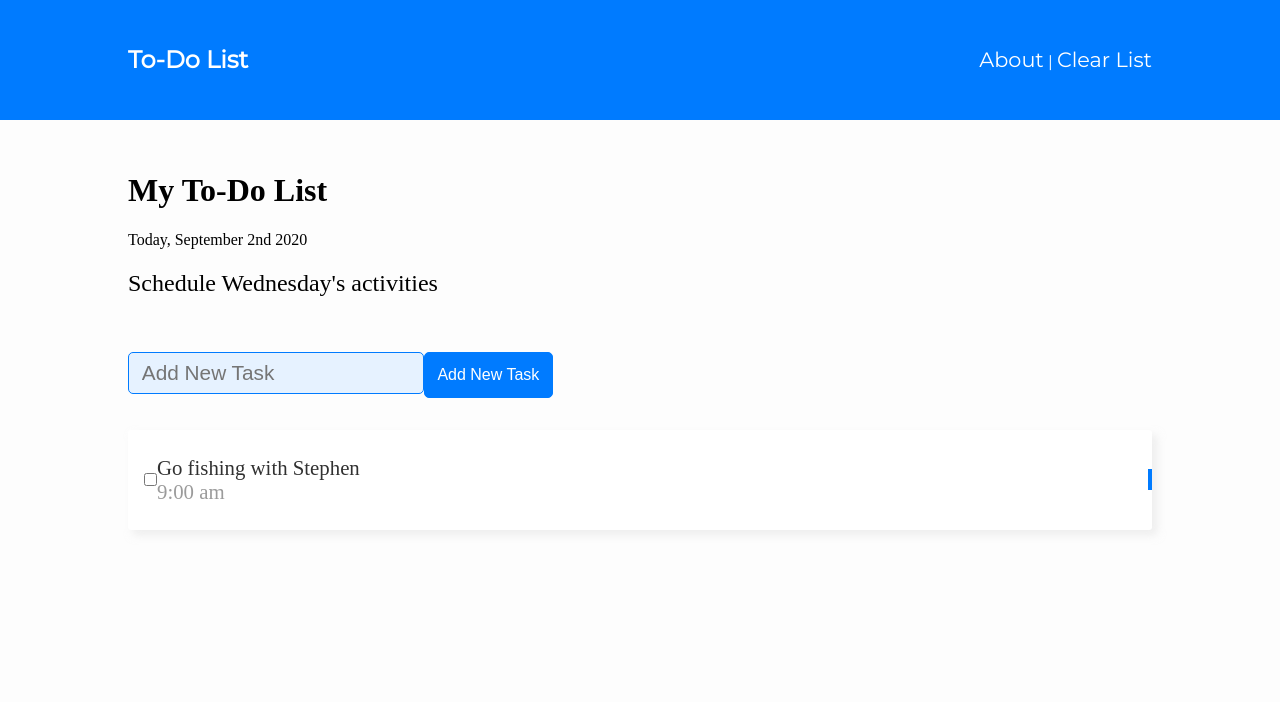
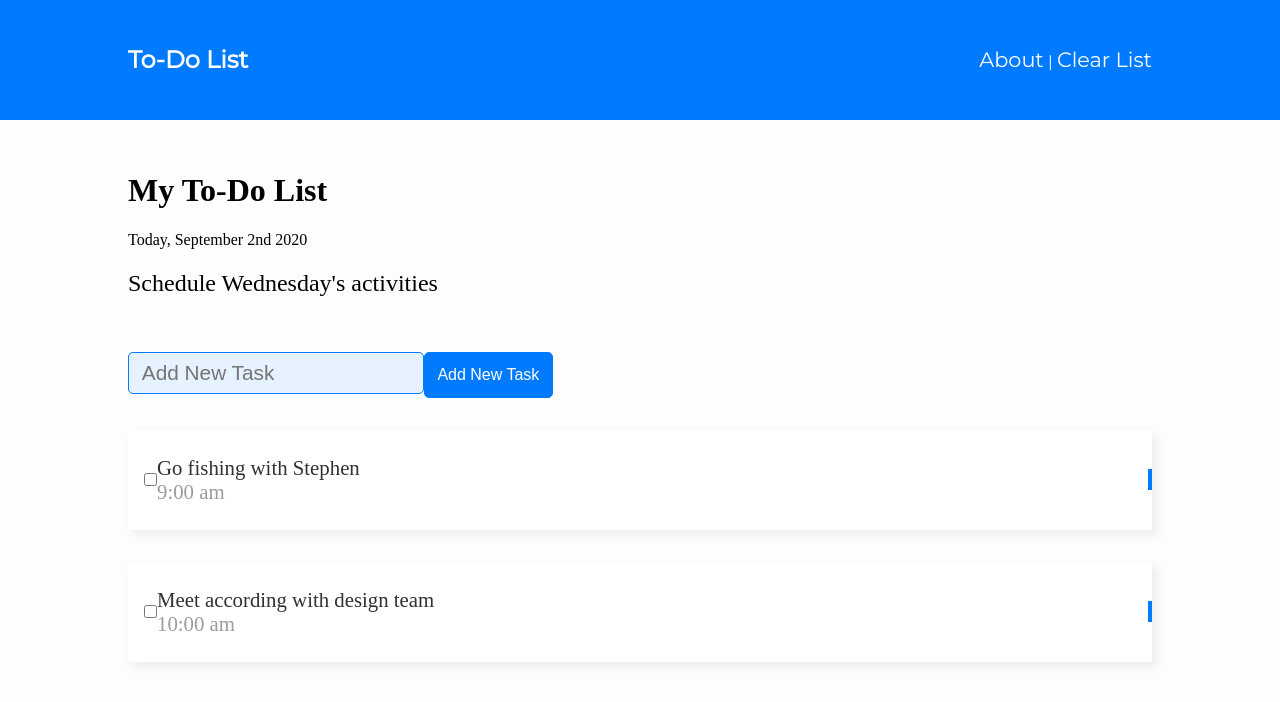
Before and after one commit to coolpythoncodes/React-ToDo-List, a React (Create React App) app: page / in a window 1280 px wide. Shown: the top 702 px of the page. Built offline with nearby package versions, Linux system fonts and the light colour scheme.

Commit message:
TodoListItem component

```diff
--- a/src/App.js
+++ b/src/App.js
@@ -5,16 +5,40 @@ import Info from './component/Info';
 
 import './sass/main.scss';
 import AddToDo from './component/AddToDo';
-import ToDoItem from './component/ToDoItem';
+import TodoListItem from './component/TodoListItem';
+
+const list = [
+  {
+    id:1,
+    title: 'Go fishing with Stephen',
+    time: '9:00 am',
+    isCompleted: false,
+  },
+  {
+    id:2,
+    title: 'Meet according with design team',
+    time: '10:00 am',
+    isCompleted: true,
+
+  }
+]
 
 class App extends Component{
+  // constructor(props){
+  //   super(props);
+  //   this.state = {list}
+  // }
+  state= {list:list};
+  onChange = (e)=>{
+    console.log(e.target.value)
+}
   render(){
     return(
       <div>
         <Header/>
         <Info/>
-        <AddToDo/>
-        <ToDoItem/>
+        <AddToDo onChange={this.onChange}/>
+        <TodoListItem list={this.state.list}/>
       </div>
     )
   }
--- a/src/component/AddToDo.js
+++ b/src/component/AddToDo.js
@@ -4,11 +4,12 @@ import React, { Component } from 'react';
 import '../sass/main.scss';
 
 class AddToDo extends Component{
+
   render(){
     return(
       <div className='container add-to-do'>
           <form action="">
-                <input type="text" placeholder='Add New Task' />
+                <input type="text" placeholder='Add New Task' onChange={this.props.onChange} />
                 <input type="submit" value="Add New Task" />
           </form>
       </div>
--- a/src/component/ToDoItem.js
+++ b/src/component/ToDoItem.js
@@ -4,17 +4,34 @@ import React, { Component } from 'react';
 import '../sass/main.scss';
 
 class ToDoItem extends Component{
+    // constructor(props){
+    //     super(props);
+    // }
   render(){
+    const {title, time, isCompleted} = this.props;
     return(
+
       <div className='container to-do-item'>
             <input type="checkbox" />
             <div>
-                <p className='title'>Go fishing with Stephen  </p>
-                <p className='time'>9:00 am</p>
+                <p className='title'>{title}</p>
+                <p className='time'>{time}</p>
             </div>
       </div>
     )
   }
 }
 
+// const ToDoItem = (props)=>{
+//     return (
+//         <div className='container to-do-item'>
+//             <input type="checkbox" />
+//             <div>
+//                 <p className='title'>{props.list.title}</p>
+//                 <p className='time'>9:00 am</p>
+//             </div>
+//         </div>
+//     )
+// }
+
 export default ToDoItem;
--- /dev/null
+++ b/src/component/TodoListItem.js
@@ -0,0 +1,42 @@
+import React, { Component } from 'react';
+import ToDoItem from './ToDoItem';
+
+import '../sass/main.scss';
+
+class ToDoListItem extends Component{
+    // constructor(props){
+    //     super(props);
+    // }
+  render(){
+    const {list} = this.props;
+    return(
+        <div>
+            {list.map((todo)=>{
+                return (
+                    <ToDoItem
+                        title={todo.title}
+                        isCompleted={todo.isCompleted}
+                        time={todo.time}
+                    />
+                )
+            })}
+            {/* <ToDoItem />
+            <ToDoItem /> */}
+        </div>
+    )
+  }
+}
+
+// const ToDoItem = (props)=>{
+//     return (
+//         <div className='container to-do-item'>
+//             <input type="checkbox" />
+//             <div>
+//                 <p className='title'>{props.list.title}</p>
+//                 <p className='time'>9:00 am</p>
+//             </div>
+//         </div>
+//     )
+// }
+
+export default ToDoListItem;
```
